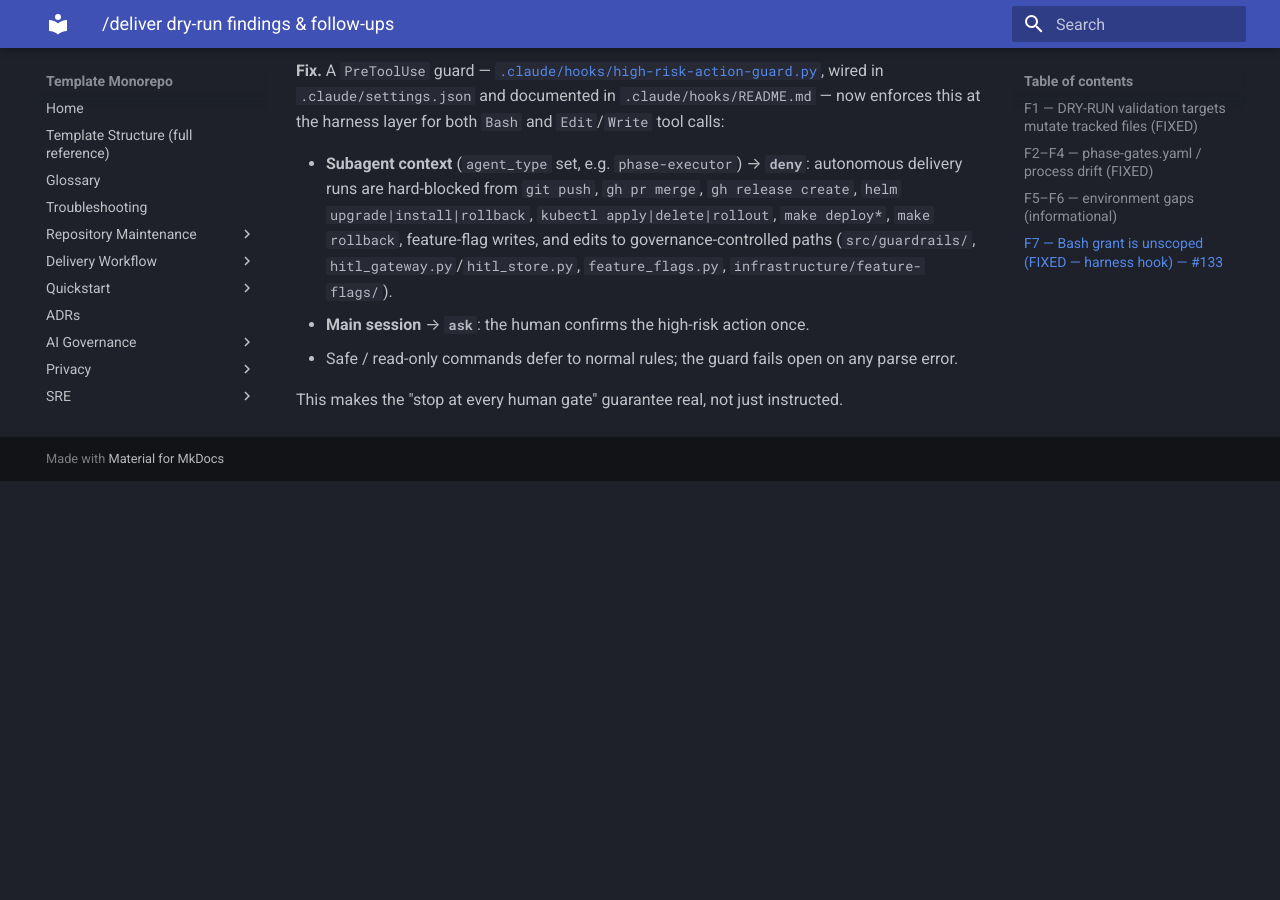
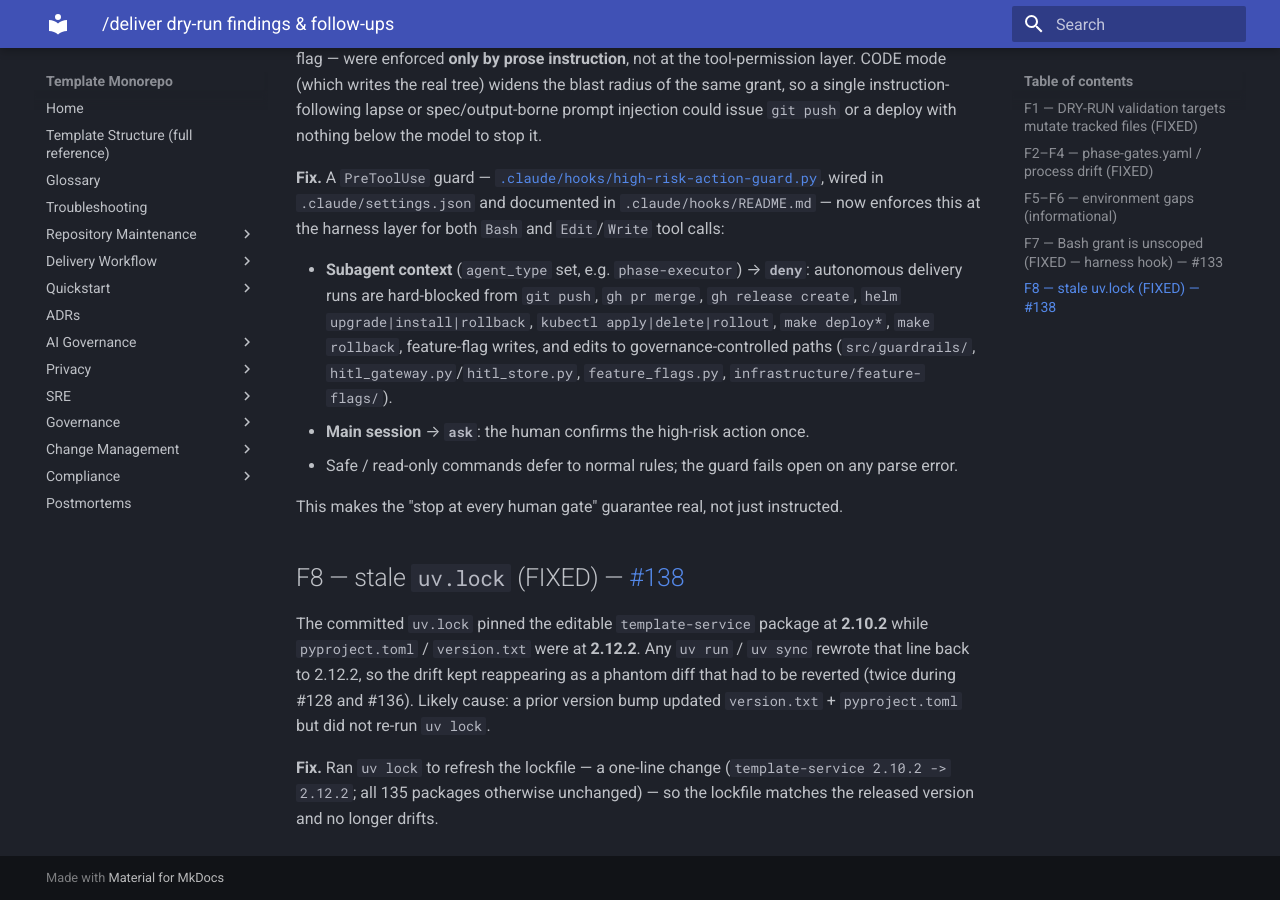
Before and after one commit to valdomirosouza/Repository-Template-v2, an MkDocs documentation site: the page built from docs/sdlc/deliver-dryrun-findings.md, in a window 1280 px wide and 900 px high, scrolled down 2363 px. Built offline with MkDocs 1.6.1 and Material for MkDocs 9.7.7, drawn with Linux system fonts in a browser that asks for light colours; before the commit the page ends 2844 px from its top, so only the background shows below that; some of the changed text lies outside the part shown.

Commit message:
chore(deps): refresh uv.lock to match released version 2.12.2 (F8)
The committed uv.lock pinned the editable template-service package at 2.10.2
while pyproject.toml / version.txt are at 2.12.2, so every `uv run`/`uv sync`
rewrote that line and contributors kept reverting the phantom diff (twice in
#128 and #136). Ran `uv lock` to refresh it — a one-line change
(template-service 2.10.2 -> 2.12.2; all 135 packages otherwise unchanged).
Records the finding as F8 in docs/sdlc/deliver-dryrun-findings.md.

Closes #138

Co-Authored-By: Claude Opus 4.8 (1M context) <noreply@anthropic.com>

```diff
--- a/docs/sdlc/deliver-dryrun-findings.md
+++ b/docs/sdlc/deliver-dryrun-findings.md
@@ -13,11 +13,13 @@ This is a living list — check items off as they are fixed or filed as issues.
 | F5  | Local supply-chain tooling absent (`trivy`/`checkov`/`bandit`/`pip-audit`/`syft`/`cosign`) — Phase 9 SAST/SCA/SBOM are CI-only | Info     | environment                  | ⬜ Expected / no action |
 | F6  | `make sbom`/`make doctor`/`make smoke` need infra (`syft`, Docker, `.env`) — Phase 9/11 evidence partial locally               | Info     | environment                  | ⬜ Expected / no action |
 | F7  | `/deliver` + `phase-executor` grant unscoped `Bash`; push/merge/deploy/flag prohibitions are prose-only, not tool-enforced     | Medium   | skill/agent permissions      | ✅ Fixed — [#133][133]  |
+| F8  | Stale `uv.lock`: `template-service` pinned at 2.10.2 while `pyproject`/`version.txt` are 2.12.2 — every `uv run` rewrites it   | Low      | dependency lockfile          | ✅ Fixed — [#138][138]  |
 
 [130]: https://github.com/valdomirosouza/Repository-Template-v2/issues/130
 [131]: https://github.com/valdomirosouza/Repository-Template-v2/issues/131
 [132]: https://github.com/valdomirosouza/Repository-Template-v2/issues/132
 [133]: https://github.com/valdomirosouza/Repository-Template-v2/issues/133
+[138]: https://github.com/valdomirosouza/Repository-Template-v2/issues/138
 
 ## F1 — DRY-RUN validation targets mutate tracked files (FIXED)
 
@@ -85,3 +87,15 @@ at the harness layer for both `Bash` and `Edit`/`Write` tool calls:
 - Safe / read-only commands defer to normal rules; the guard fails open on any parse error.
 
 This makes the "stop at every human gate" guarantee real, not just instructed.
+
+## F8 — stale `uv.lock` (FIXED) — [#138][138]
+
+The committed `uv.lock` pinned the editable `template-service` package at **2.10.2** while
+`pyproject.toml` / `version.txt` were at **2.12.2**. Any `uv run` / `uv sync` rewrote that line
+back to 2.12.2, so the drift kept reappearing as a phantom diff that had to be reverted (twice
+during #128 and #136). Likely cause: a prior version bump updated `version.txt` + `pyproject.toml`
+but did not re-run `uv lock`.
+
+**Fix.** Ran `uv lock` to refresh the lockfile — a one-line change (`template-service 2.10.2 ->
+2.12.2`; all 135 packages otherwise unchanged) — so the lockfile matches the released version and
+no longer drifts.
```
Also changed, not shown: 1 other file.
